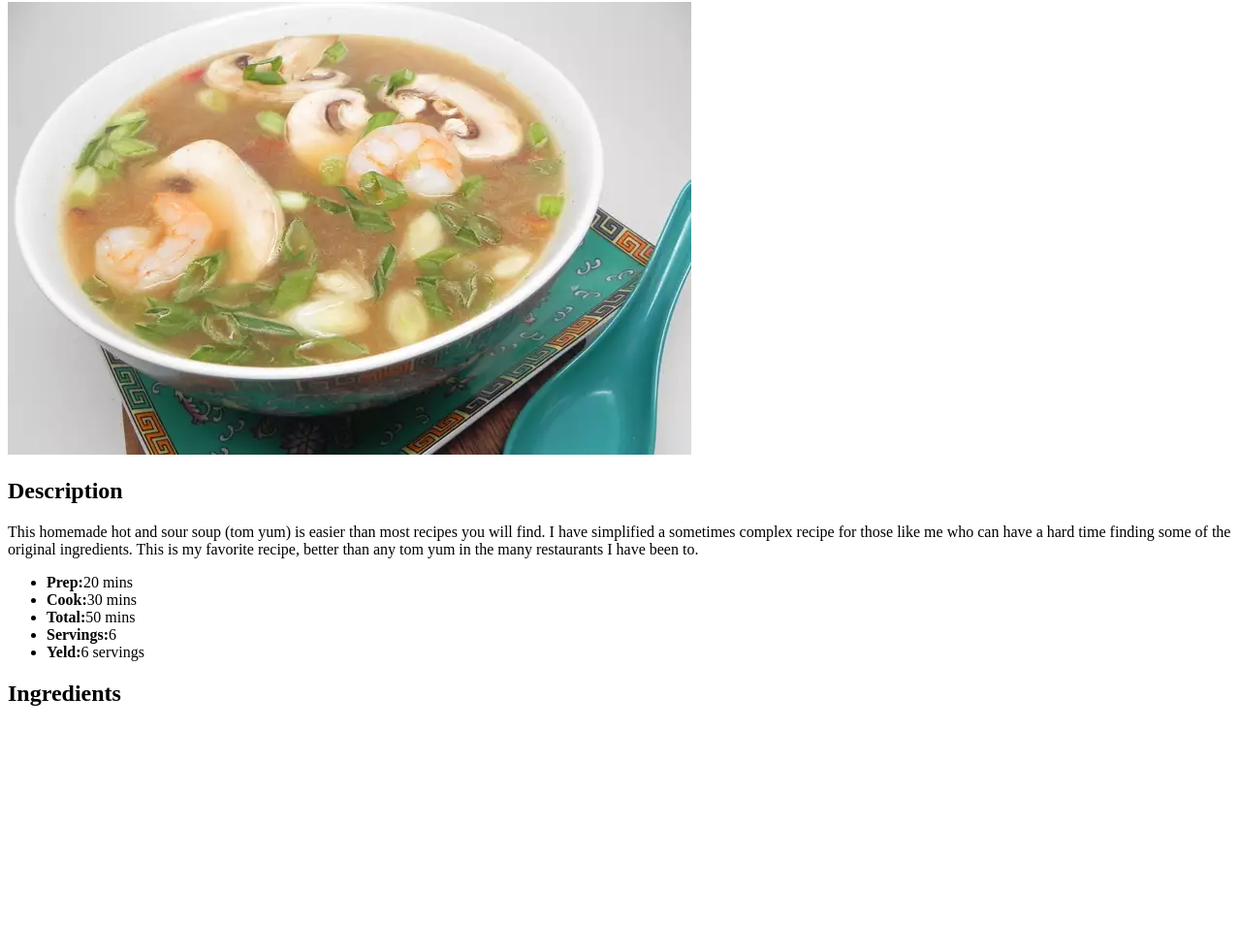
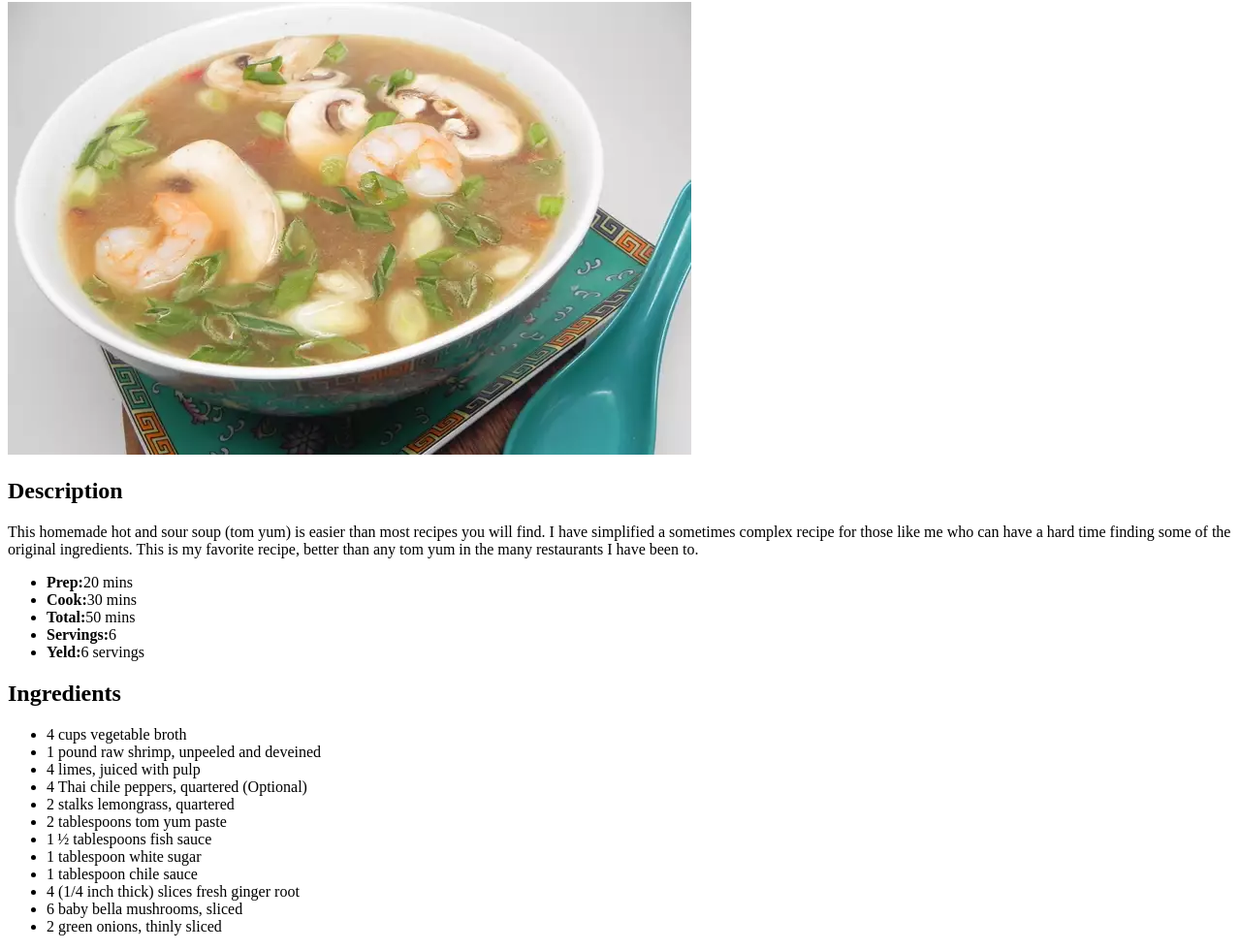
Before and after one commit to oibasqada/odin-recipes, a plain HTML site: page recipes/tomyam.html in a window 1280 px wide. Shown: the part 78-1059 px from the top of the page at 97% size. Before the commit the page ends 827 px from the top, so only its background shows below. Drawn offline with Linux system fonts and the light colour scheme.

Commit message:
Changed lists of ingredients from <ol> to <ul>. <ol> was uncomfortable to read.

```diff
--- a/recipes/tomyam.html
+++ b/recipes/tomyam.html
@@ -23,6 +23,21 @@
 
         <h2>Ingredients</h2>
 
+        <ul>
+            <li>4 cups vegetable broth</li>
+            <li>1 pound raw shrimp, unpeeled and deveined</li>
+            <li>4 limes, juiced with pulp</li>
+            <li>4 Thai chile peppers, quartered (Optional)</li>
+            <li>2 stalks lemongrass, quartered</li>
+            <li>2 tablespoons tom yum paste</li>
+            <li>1 ½ tablespoons fish sauce</li>
+            <li>1 tablespoon white sugar</li>
+            <li>1 tablespoon chile sauce </li>
+            <li>4 (1/4 inch thick) slices fresh ginger root</li>
+            <li>6 baby bella mushrooms, sliced</li>
+            <li>2 green onions, thinly sliced</li>
+        </ul>
+
 
     </body>
 </html>
```
Also changed, not shown: index.html (added, +13 -0 lines), 1 other file.
